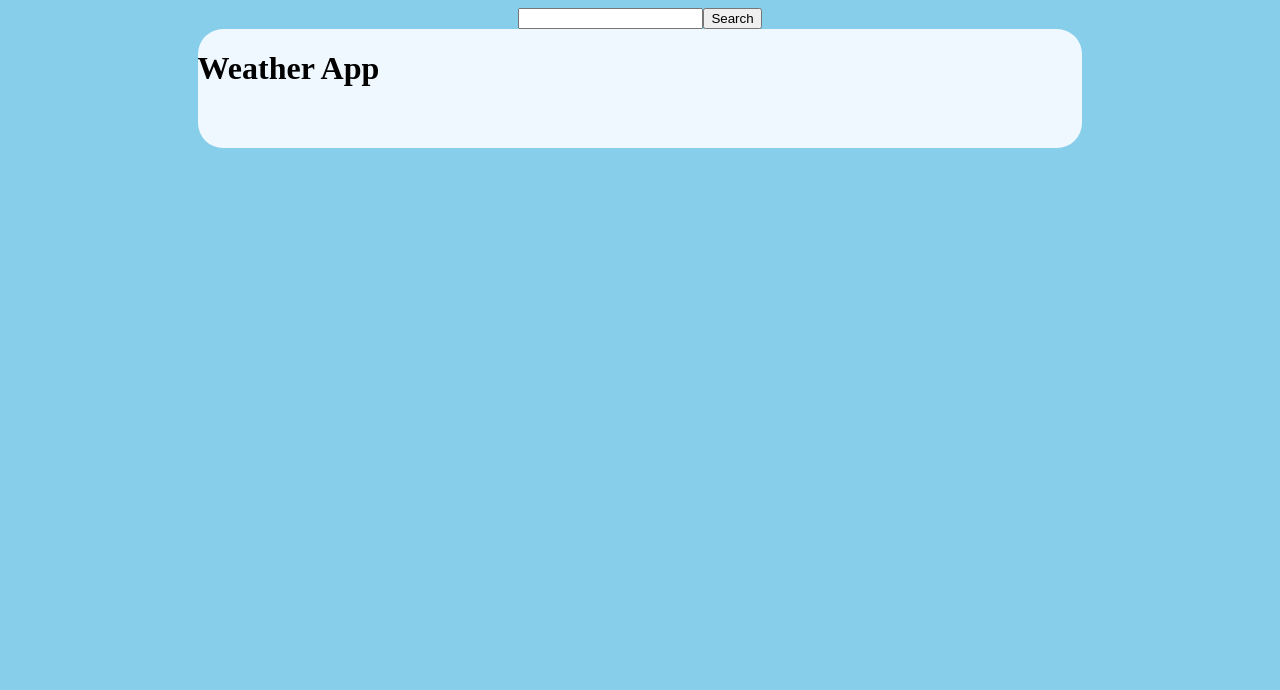
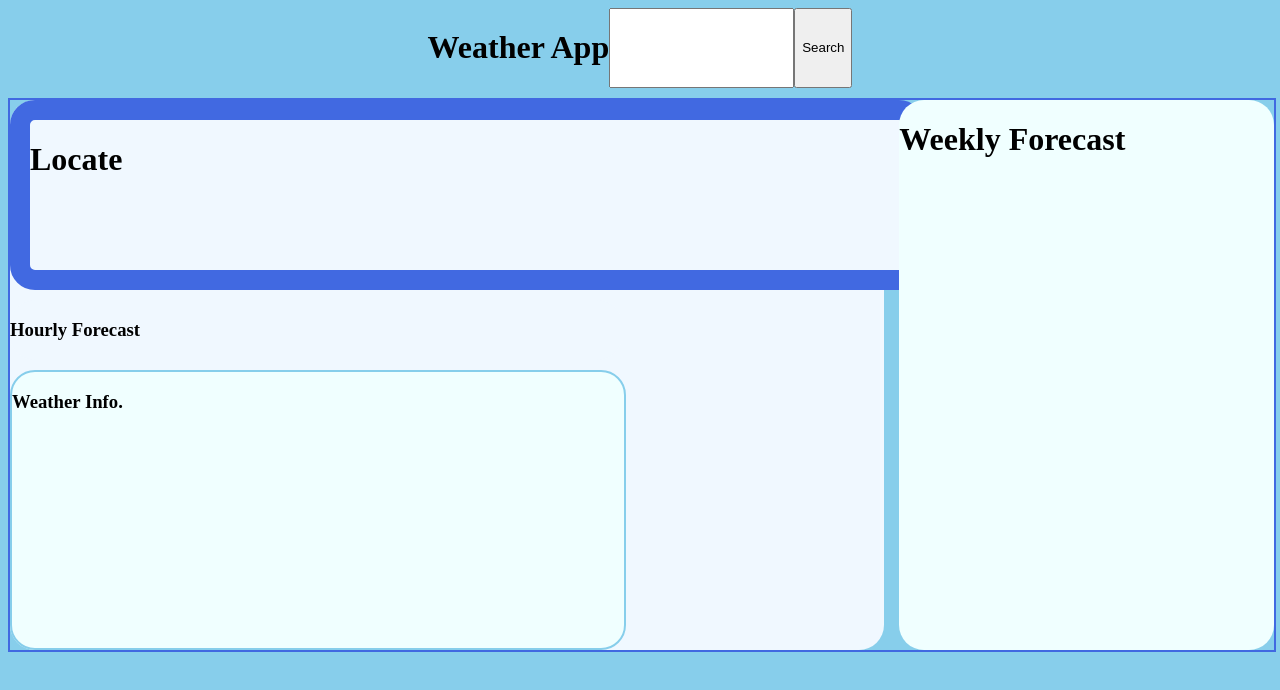
Before and after one commit to meadowsoup/sba-JavaScript-Web-Application, a plain HTML site: page index.html in a window 1280 px wide. Drawn offline with Linux system fonts and the light colour scheme.

Commit message:
html and css

```diff
--- a/index.html
+++ b/index.html
@@ -8,23 +8,42 @@
      <title>Document</title>
 </head>
 <body>
+     <!-- Search Bar -->
      <div class="searchBar">
+          <h1>Weather App</h1>
           <input type="text">
           <button>Search</button>
      </div>
+
+     <!-- Main Container -->
      <div class="mainContainer">
-          <div></div>
+
+          <!-- Dashboard -->
           <div class="dashboard">
-               <h1>Weather App</h1>
+
+               <!-- Location Banner -->
                <div id="locateBanner">
-                    <h1></h1>
+                    <h1>Locate</h1>
                     <img id="weather-icon"src="" alt="">
                     <div id="temp"></div>
                </div>
-               <div id="hrlyForcast"></div>
-               <div id="weatherInfo"></div>
+
+               <!-- Forecast Display -->
+               <div id="hourlyForecast">
+                    <h3>Hourly Forecast</h3>
+               </div>
+
+               <!-- Weather Display -->
+               <div id="weatherInfo">
+                    <h3>Weather Info.</h3>
+               </div>
           </div>
-          <div class="sideBar"></div>
+
+               <!-- Side Bar -->
+          <div class="sideBar">
+               <h1>Weekly Forecast</h1>
+          </div>
+
      </div>
 
 </body>
--- a/style.css
+++ b/style.css
@@ -10,25 +10,56 @@ body{
      justify-content: center;
      width: 100%;
      border-radius: 2px solid whitesmoke;
+     margin-bottom: 10px;
 
 }
 .mainContainer{
      display: flex;
      flex-direction: row;
      width: 100%;
-     /* height: ; */
+     height: 550px ;
      justify-content: center;
-     align-items: center;
+     /* align-items: center; */
+     border: 2px solid royalblue;
 }
 .dashboard{
      display: flex;
      flex-direction: column;
      width: 70%;
-     /* height: 80%; */
+     height: 550px;
      background-color: aliceblue;
      border-radius: 25px;
+     justify-content: start;
+     margin-right: 15px;
+}
+#locateBanner{
+     width: 100%;
+     height: 300px;
+     border: 20px solid royalblue;
+     background-color: aliceblue;
+     border-radius: 25px;
+}
+#hourlyForecast{
+     width: 70%;
+     height: 120px;
+     background-color: aliceblue;
+     border: 2px skyblue;
+     border-radius: 25px;
+     margin-top: 10px;
+}
+#weatherInfo{
+     width: 70%;
+     height: 100%;
+     background-color: azure;
+     border: 2px solid skyblue;
+     border-radius: 25px;
+     margin-top: 10px;
 }
 .sideBar{
      display: flex;
      flex-direction: column;
+     width: 30%;
+     height: 550px;
+     background-color: azure;
+     border-radius: 25px;
 }
```
